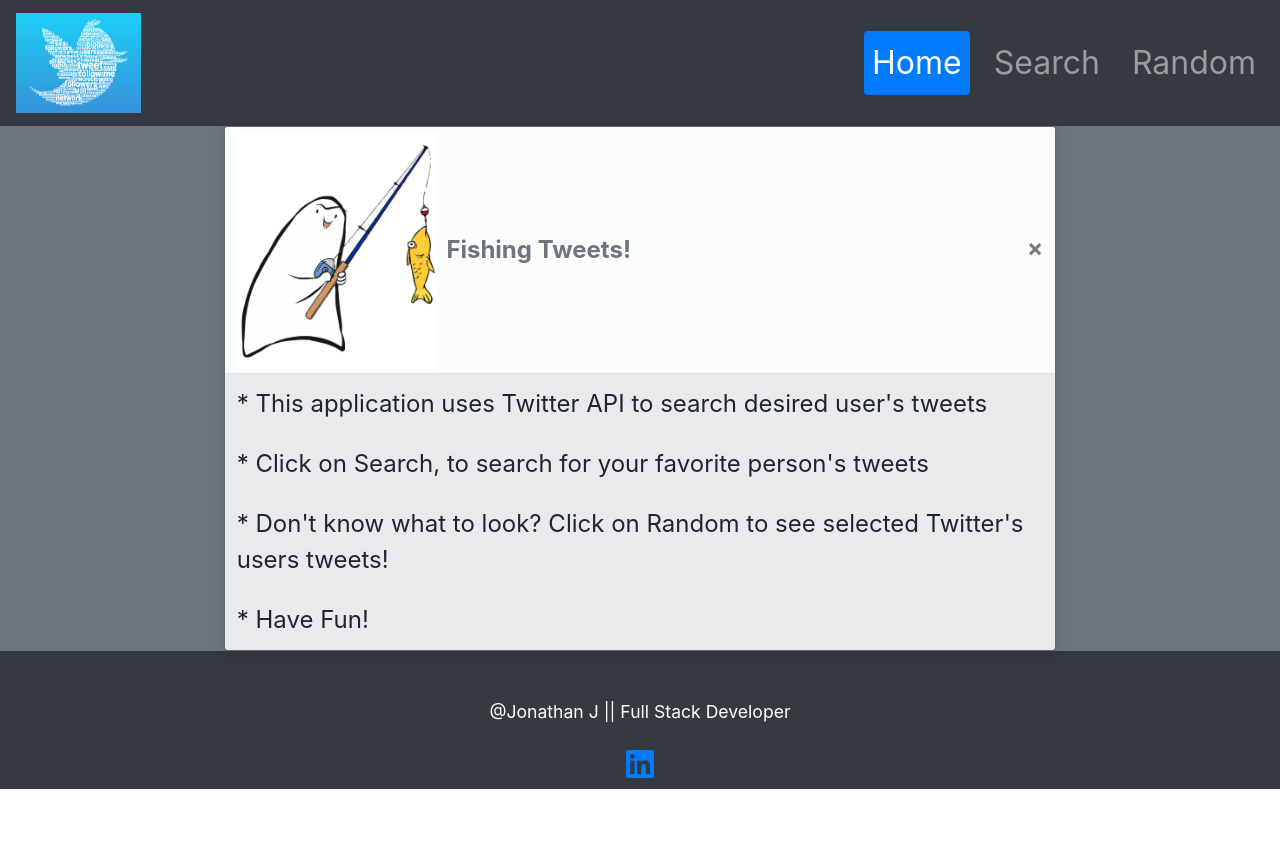
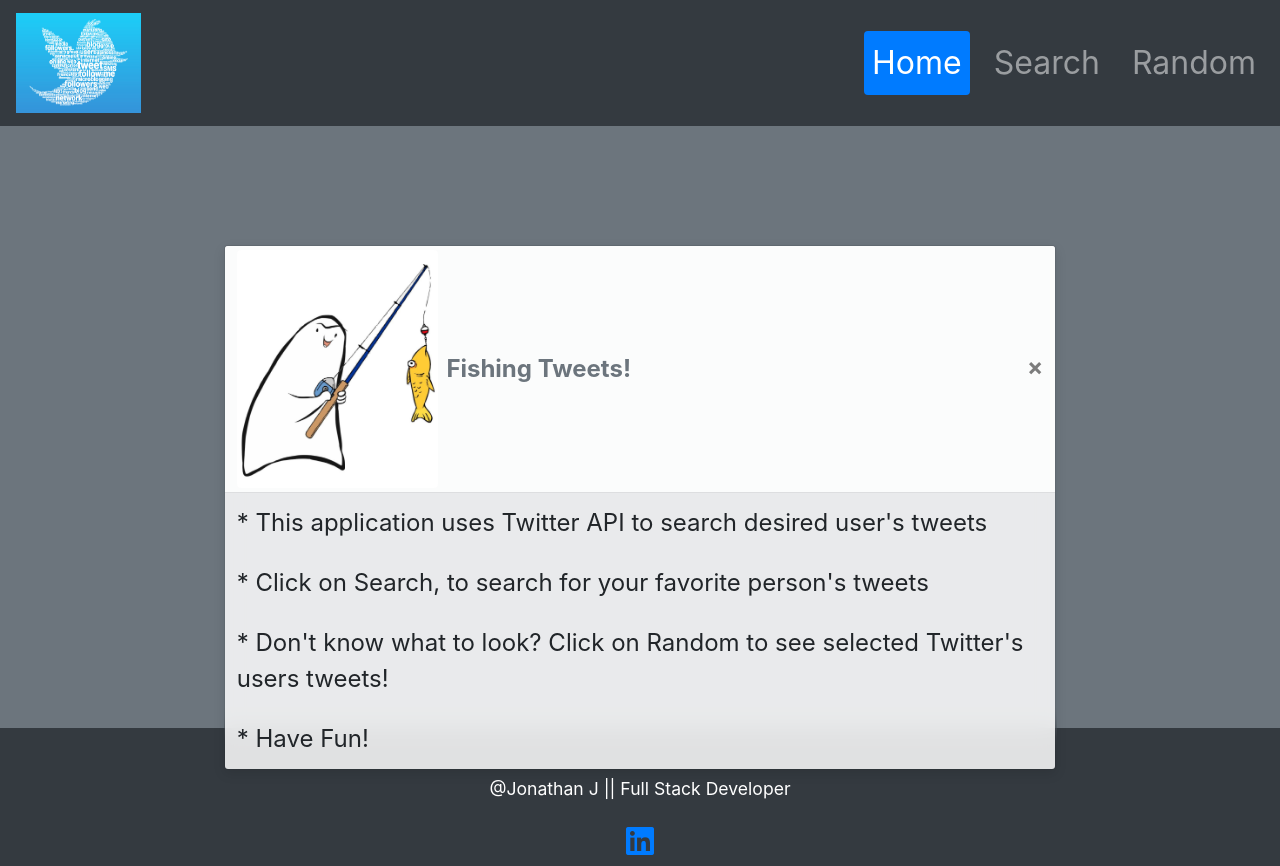
Before and after one commit to jonathanj101/Twitter-Showcase-App, a React (Create React App) app in the folder front-end/: page / in a window 1280 px wide. Before the commit the page ends 800 px from the top, so only its background shows below. Built offline with nearby package versions, Linux system fonts and the light colour scheme.

Commit message:
added inline css style for main div componenet height, fixing component full screen size
added inline css style for main div componenet height, fixing component full screen size

```diff
--- a/front-end/src/pages/Home.js
+++ b/front-end/src/pages/Home.js
@@ -5,9 +5,11 @@ import fishingTweets from '../images/fishing-tweet.jpg'
 
 const Home = () => {
     return (
-        <div className='bg-secondary'>
-            <div className="container h-50">
-                <Toast className='mx-auto'>
+        <div
+            className='bg-secondary'
+            style={divHeight}>
+            <div className="container pt-2">
+                <Toast className='mx-auto' style={toastPadding}>
                     <Toast.Header>
                         <img src={fishingTweets} className="stick rounded mr-2" alt="" />
                         <strong className="mr-auto">Fishing Tweets!</strong>
@@ -29,5 +31,14 @@ const Home = () => {
         </div>
     )
 }
+var divHeight = {
+    height: '75.25vh',
+    minHeight: '75.25vh'
+}
+
+var toastPadding = {
+    margin: '10% auto',
+}
+
 
 export default Home
```
